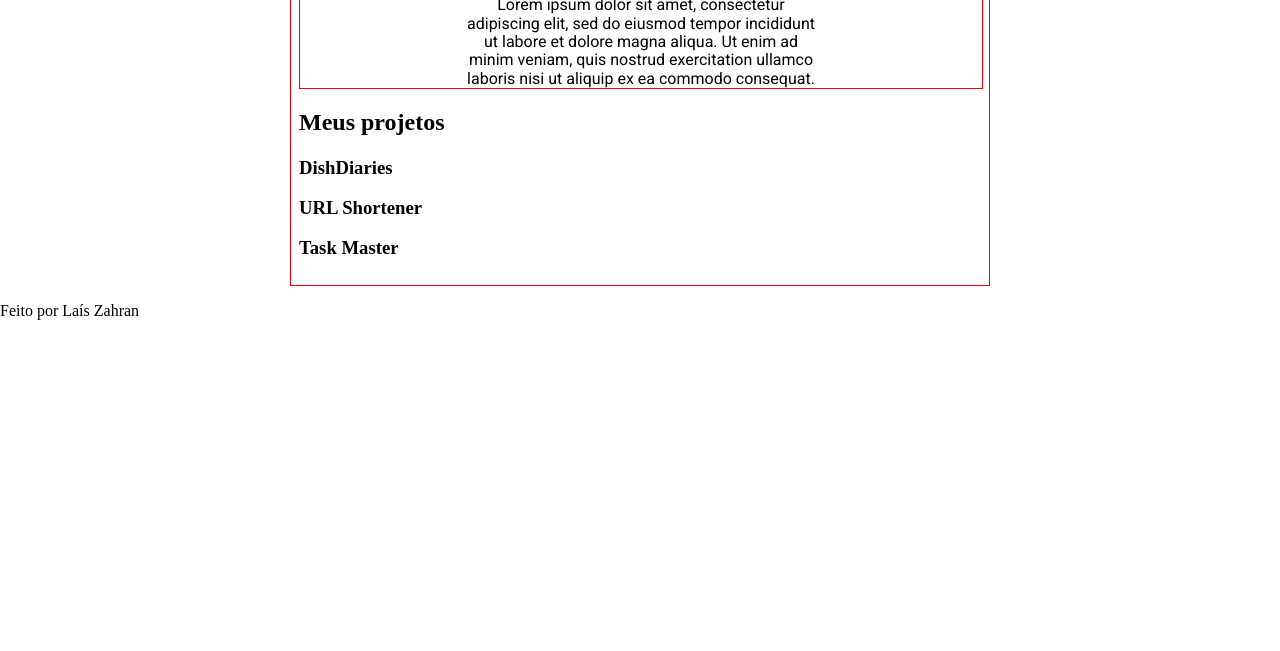
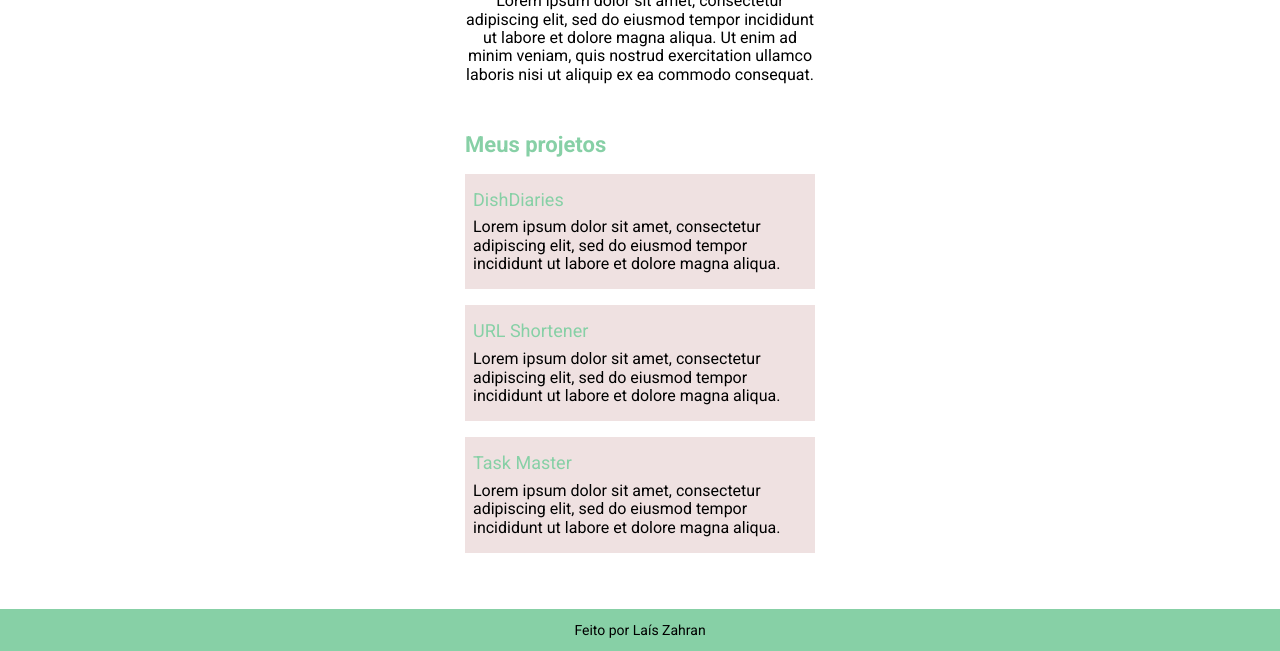
Before and after one commit to laisrz/Curso-Backend-Python-Womakers-Code, a plain HTML site: page Curso HTML-CSS - Projeto Final/index.html in a window 1280 px wide. Shown: the part 440-1091 px from the top of the page. Before the commit the page ends 800 px from the top, so only its background shows below. Drawn offline with nearby package versions, Linux system fonts and the light colour scheme.

Commit message:
adicionando footer e sua estilização

```diff
--- a/Curso HTML-CSS - Projeto Final/index.html
+++ b/Curso HTML-CSS - Projeto Final/index.html
@@ -28,28 +28,28 @@
         </header>
         <main class="main">
             <div class="perfil">
-                <img class="perfil__foto" src="static/imagens/lais-zahran-perfil.png" alt="Foto de perfil de Lais, branca, cabelos escuros ondulados, sorrindo para a câmera">
+                <img class="perfil__foto" src="static/imagens/lais-zahran-perfil.jpg" alt="Foto de perfil de Lais, branca, cabelos escuros ondulados, sorrindo para a câmera">
                 <h1 class="perfil__nome">Laís Zahran</h1>
                 <p class="perfil__descricao">Lorem ipsum dolor sit amet, consectetur adipiscing elit, sed do eiusmod tempor incididunt ut labore et dolore magna aliqua. Ut enim ad minim veniam, quis nostrud exercitation ullamco laboris nisi ut aliquip ex ea commodo consequat.</p>
             </div>
             <section class="section">
-                <h2>Meus projetos</h2>
+                <h2 class="section__titulo">Meus projetos</h2>
                 <article class="projeto">
-                    <h3>DishDiaries</h3>
-                    <p></p>
+                    <h3 class="projeto__titulo">DishDiaries</h3>
+                    <p class="projeto__descricao">Lorem ipsum dolor sit amet, consectetur adipiscing elit, sed do eiusmod tempor incididunt ut labore et dolore magna aliqua.</p>
                 </article>
                 <article class="projeto">
-                    <h3>URL Shortener</h3>
-                    <p></p>
+                    <h3 class="projeto__titulo">URL Shortener</h3>
+                    <p class="projeto__descricao">Lorem ipsum dolor sit amet, consectetur adipiscing elit, sed do eiusmod tempor incididunt ut labore et dolore magna aliqua.</p>
                 </article>
                 <article class="projeto">
-                    <h3>Task Master</h3>
-                    <p></p>
+                    <h3 class="projeto__titulo">Task Master</h3>
+                    <p class="projeto__descricao">Lorem ipsum dolor sit amet, consectetur adipiscing elit, sed do eiusmod tempor incididunt ut labore et dolore magna aliqua.</p>
                 </article>
             </section>
         </main>
-        <footer>
-            <p>Feito por Laís Zahran</p>
+        <footer class="footer">
+            <span class="footer__texto">Feito por Laís Zahran</span>
         </footer>
     </body>
 
--- a/Curso HTML-CSS - Projeto Final/static/estilos.css
+++ b/Curso HTML-CSS - Projeto Final/static/estilos.css
@@ -1,5 +1,4 @@
 .header {
-    border: 1px solid red;
     width: 100%; /* ocupará todo o espaço disponível */
     max-width: 900px; /* mas todo o espaço disponível até um max de 900px */
     padding: 8px;
@@ -31,7 +30,6 @@
 }
 
 .main {
-    border: 1px solid red;
     width: 100%;
     max-width: 700px; /* para ficar menor que o header no seu tamanho max */
     padding: 8px; /* mesmo padding para todos os elementos */
@@ -40,7 +38,6 @@
 }
 
 .perfil {
-    border: 1px solid red;
     width: 100%;
     display: flex;
     flex-direction: column; /* elementos do perfil estão dispostos no sentido vertical */
@@ -71,3 +68,60 @@
     max-width: 350px;
     text-align: center;
 }
+
+.section {
+    padding: 8px;
+    width: 100%;
+    max-width: 350px;
+    margin: 24px auto; /* é uma boa prática manter a padding e margin a mesma no site inteiro ou então múltiplos de um valor...8, 16, 24 etc */
+}
+
+.section__titulo {
+    font-family: "Roboto", sans-serif;
+    font-size: 22px;
+    font-weight: 700;
+    color: #87d0a6;
+    margin: 16px 0;
+}
+
+.projeto {
+    background-color: #efe1e1;
+    padding: 8px;
+    margin: 16px 0;
+    box-sizing: border-box;
+}
+
+.projeto__titulo {
+    font-family: "Roboto", sans-serif;
+    font-size: 18px;
+    font-weight: 400;
+    color:#87d0a6;
+    margin: 8px 0;
+}
+
+.projeto__descricao {
+    font-family: "Roboto", sans-serif;
+    font-size: 16px;
+    font-weight: 400;
+    color:black;
+    margin: 8px 0;
+}
+
+.footer {
+    width: 100%;
+    height: 42px;
+    background-color: #87d0a6;
+    display: flex;
+    align-items: center;
+    justify-content: center;
+    box-sizing: border-box;
+}
+
+.footer__texto {
+    font-family: "Roboto", sans-serif;
+    font-size: 14px;
+    font-weight: 400;
+    color:black;
+    display: flex;
+    align-items: center;
+}
```
Also changed, not shown: Curso HTML-CSS - Projeto Final/static/imagens/lais-zahran-perfil.jpg (added), Curso HTML-CSS - Projeto Final/static/imagens/lais-zahran-perfil.png (deleted).
